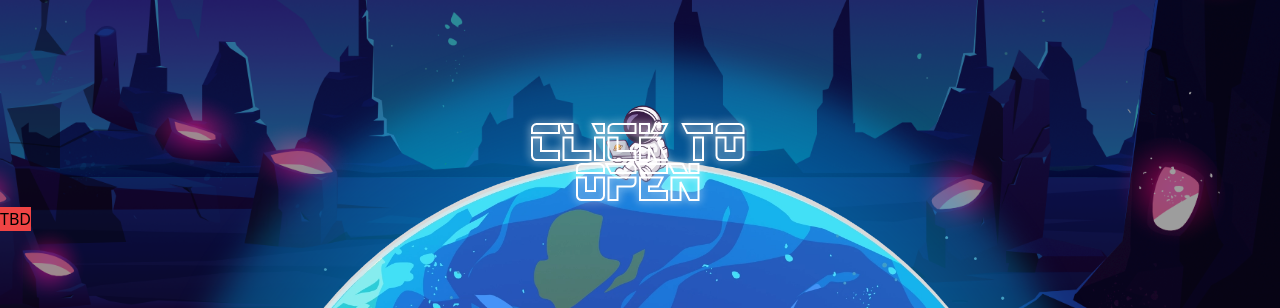
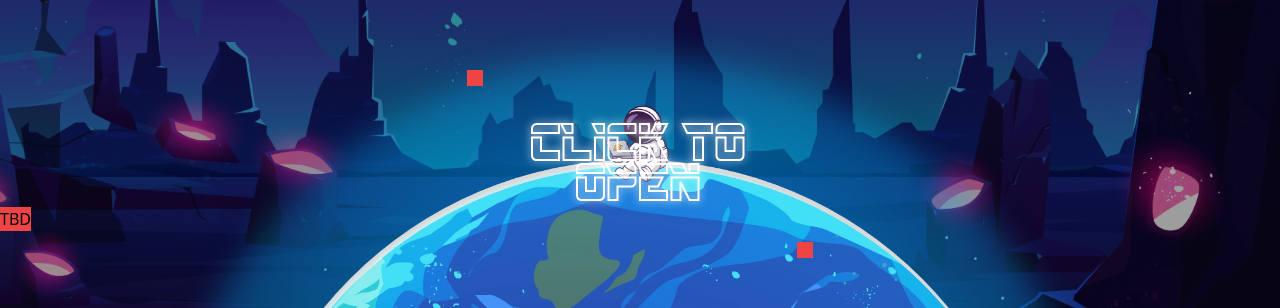
Before and after one commit to O-K-G/consolelog.me, a Next.js app: page / in a window 1280 px wide. Shown: the part 409-717 px from the top of the page. Built offline with nearby package versions, Linux system fonts and the light colour scheme; a web font is replaced by a local one.

Commit message:
refactor: placeholders

```diff
--- a/src/components/Title.tsx
+++ b/src/components/Title.tsx
@@ -58,8 +58,11 @@ export default function Title({
   return (
     <div
       data-open={open}
-      className={`lowercase before:lowercase shrink-0 font-just-in-the-firestorm text-xl sm:text-2xl lg:text-4xl relative center-elements overflow-hidden ${containerClassName} ${className}`}
+      className={`lowercase before:lowercase shrink-0 font-just-in-the-firestorm text-xl sm:text-2xl lg:text-4xl relative center-elements ${containerClassName} ${className}`}
     >
+      {isButton && (
+        <div className='size-4 bg-red-500 absolute -top-5 -left-5' />
+      )}
       {border && <Border top label={topLabel} />}
       {!isButton ? (
         <Component className={sharedClassName}>{label}</Component>
@@ -69,6 +72,9 @@ export default function Title({
         </button>
       )}
       {border && <Border bottom label={bottomLabel} />}
+      {isButton && (
+        <div className='size-4 bg-red-500 absolute -bottom-5 -right-5' />
+      )}
     </div>
   );
 }
```
